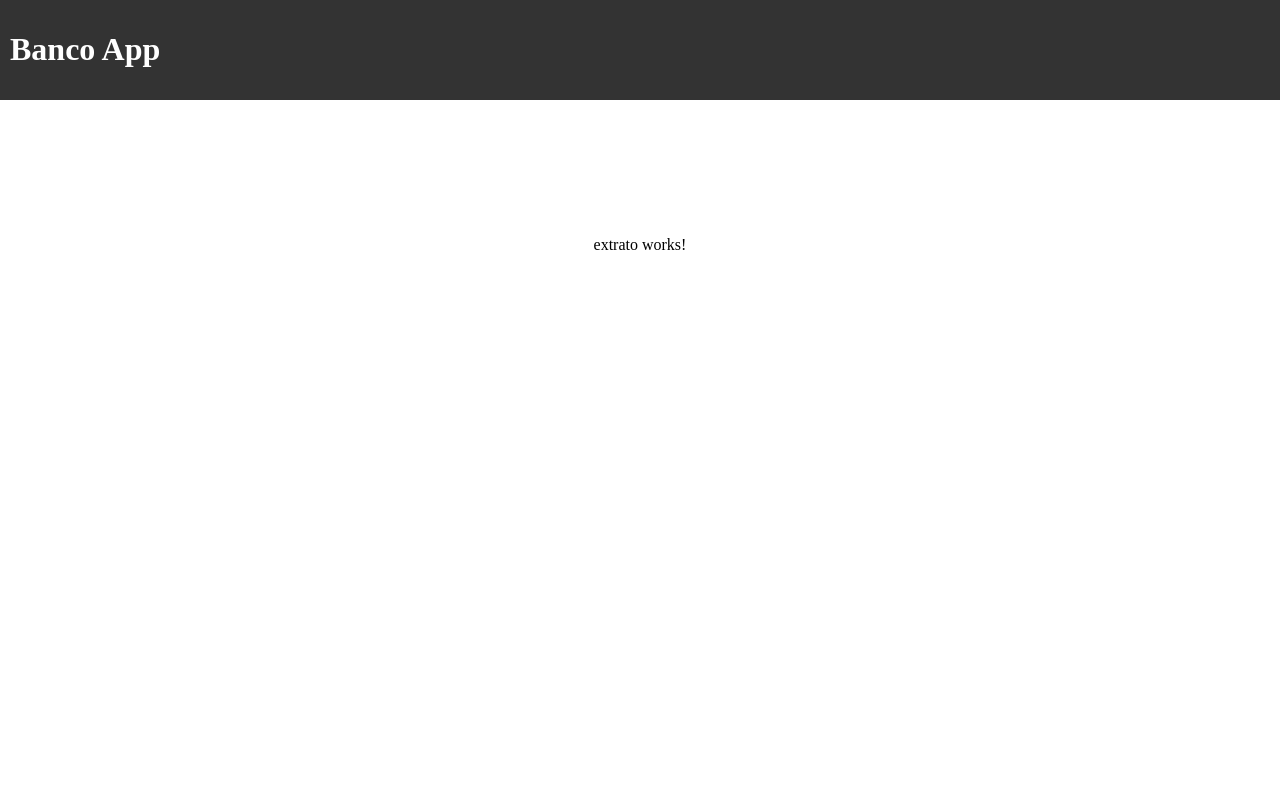
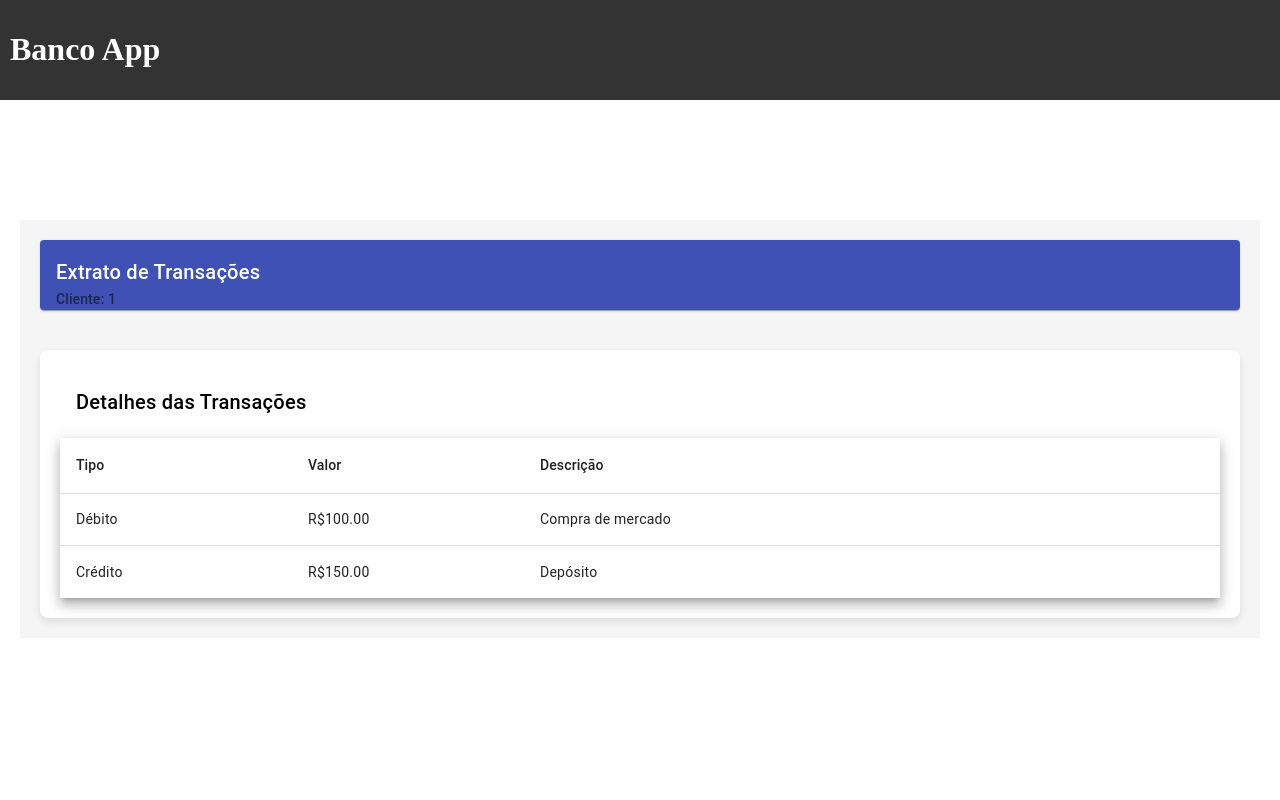
Before and after one commit to alinebianca2/banco-app, an Angular app: page /extrato/1 in a window 1280 px wide. Shown: the top 800 px of the page. Built offline with nearby package versions, Linux system fonts and the light colour scheme.

Commit message:
feat: extratoModule

```diff
--- a/src/app/modules/extrato/extrato.module.ts
+++ b/src/app/modules/extrato/extrato.module.ts
@@ -2,6 +2,7 @@ import { NgModule } from '@angular/core';
 import { CommonModule } from '@angular/common';
 import { ExtratoComponent } from './extrato/extrato.component';
 import { SharedModule } from 'src/app/shared/shared.module';
+import { MatTableModule } from '@angular/material/table';
 
 
 
@@ -11,7 +12,8 @@ import { SharedModule } from 'src/app/shared/shared.module';
   ],
   imports: [
     CommonModule,
-    SharedModule
+    SharedModule,
+    MatTableModule
   ]
 })
 export class ExtratoModule { }
--- a/src/app/modules/extrato/extrato/extrato.component.html
+++ b/src/app/modules/extrato/extrato/extrato.component.html
@@ -1 +1,36 @@
-<p>extrato works!</p>
+<div class="extrato-container">
+  <mat-card class="header-card">
+    <mat-card-header>
+      <mat-card-title>Extrato de Transações</mat-card-title>
+      <mat-card-subtitle>Cliente: {{ clienteId }}</mat-card-subtitle>
+    </mat-card-header>
+  </mat-card>
+
+  <mat-card class="transacoes-card">
+    <mat-card-header>
+      <mat-card-title>Detalhes das Transações</mat-card-title>
+    </mat-card-header>
+
+    <div class="tabela-container">
+      <table mat-table [dataSource]="transacoesFiltradas" class="mat-elevation-z8">
+        <ng-container matColumnDef="tipo">
+          <th mat-header-cell *matHeaderCellDef> Tipo </th>
+          <td mat-cell *matCellDef="let transacao"> {{ transacao.tipo }} </td>
+        </ng-container>
+
+        <ng-container matColumnDef="valor">
+          <th mat-header-cell *matHeaderCellDef> Valor </th>
+          <td mat-cell *matCellDef="let transacao"> {{ transacao.valor | currency: 'BRL' }} </td>
+        </ng-container>
+
+        <ng-container matColumnDef="descricao">
+          <th mat-header-cell *matHeaderCellDef> Descrição </th>
+          <td mat-cell *matCellDef="let transacao"> {{ transacao.descricao || 'Não informada' }} </td>
+        </ng-container>
+
+        <tr mat-header-row *matHeaderRowDef="displayedColumns"></tr>
+        <tr mat-row *matRowDef="let row; columns: displayedColumns;"></tr>
+      </table>
+    </div>
+  </mat-card>
+</div>
--- a/src/app/modules/extrato/extrato/extrato.component.scss
+++ b/src/app/modules/extrato/extrato/extrato.component.scss
@@ -0,0 +1,79 @@
+.extrato-container {
+    display: flex;
+    flex-direction: column;
+    align-items: center;
+    padding: 20px;
+    background-color: #f5f5f5;
+    width: 100%;
+    max-width: 1200px;
+    margin: 0 auto;
+  }
+
+  .header-card {
+    width: 100%;
+    margin-bottom: 20px;
+    background-color: #3f51b5;
+    color: white;
+  }
+
+  .transacoes-card {
+    width: 100%;
+    margin-top: 20px;
+    background-color: white;
+    padding: 20px;
+    border-radius: 8px;
+    box-shadow: 0 4px 8px rgba(0, 0, 0, 0.1);
+    overflow-x: auto;
+  }
+
+  .tabela-container {
+    margin-top: 20px;
+    width: 100%;
+  }
+
+  .mat-table {
+    width: 100%;
+    border-collapse: collapse;
+  }
+
+  .mat-header-row {
+    background-color: #f3f4f6;
+  }
+
+  .mat-cell,
+  .mat-header-cell {
+    padding: 16px 24px;
+    text-align: left;
+  }
+
+  .mat-header-cell {
+    font-weight: bold;
+    background-color: #3f51b5;
+    color: white;
+    text-transform: uppercase;
+  }
+
+  .mat-row {
+    transition: background-color 0.2s ease;
+  }
+
+  .mat-row:hover {
+    background-color: #f5f5f5;
+  }
+
+  .mat-column-tipo {
+    width: 20%;
+  }
+
+  .mat-column-valor {
+    width: 20%;
+  }
+
+  .mat-column-descricao {
+    width: 60%;
+  }
+
+  table {
+    width: 100%;
+    table-layout: fixed;
+  }
--- a/src/app/modules/extrato/extrato/extrato.component.ts
+++ b/src/app/modules/extrato/extrato/extrato.component.ts
@@ -1,10 +1,55 @@
-import { Component } from '@angular/core';
+import { Component, OnInit } from '@angular/core';
+import { ActivatedRoute } from '@angular/router';
+
+interface Transacao {
+  tipo: string;
+  valor: number;
+  descricao: string;
+  clienteId?: number;
+}
 
 @Component({
   selector: 'app-extrato',
   templateUrl: './extrato.component.html',
   styleUrls: ['./extrato.component.scss']
 })
-export class ExtratoComponent {
+export class ExtratoComponent implements OnInit {
 
+  clienteId!: number;
+  transacoes: Transacao[] = [
+    { tipo: 'Débito', valor: 100, descricao: 'Compra de mercado', clienteId: 1 },
+    { tipo: 'Crédito', valor: 150, descricao: 'Depósito', clienteId: 1 },
+    { tipo: 'Débito', valor: 50, descricao: 'Compra de roupa', clienteId: 2 },
+  ];
+
+  transacoesFiltradas: Transacao[] = [];
+  saldo: number = 0;  // Adicionando a propriedade saldo
+  displayedColumns: string[] = ['tipo', 'valor', 'descricao'];
+
+  constructor(private route: ActivatedRoute) {}
+
+  ngOnInit(): void {
+    // Pegando o clienteId da URL
+    const clienteIdFromRoute = this.route.snapshot.paramMap.get('clientId');
+
+    if (clienteIdFromRoute) {
+      this.clienteId = +clienteIdFromRoute;  // Convertendo para número
+      this.filtrarTransacoesPorClienteId();  // Filtrando as transações
+      this.calcularSaldo();  // Calculando o saldo
+    } else {
+      console.error('clienteId não encontrado na URL!');
+    }
+  }
+
+  // Função para filtrar transações com base no clienteId
+  filtrarTransacoesPorClienteId(): void {
+    this.transacoesFiltradas = this.transacoes.filter(transacao => transacao.clienteId === this.clienteId);
+  }
+
+  // Função para calcular o saldo
+  calcularSaldo(): void {
+    this.saldo = this.transacoesFiltradas.reduce((total, transacao) => {
+      return transacao.tipo === 'Débito' ? total - transacao.valor : total + transacao.valor;
+    }, 0);
+  }
 }
```
